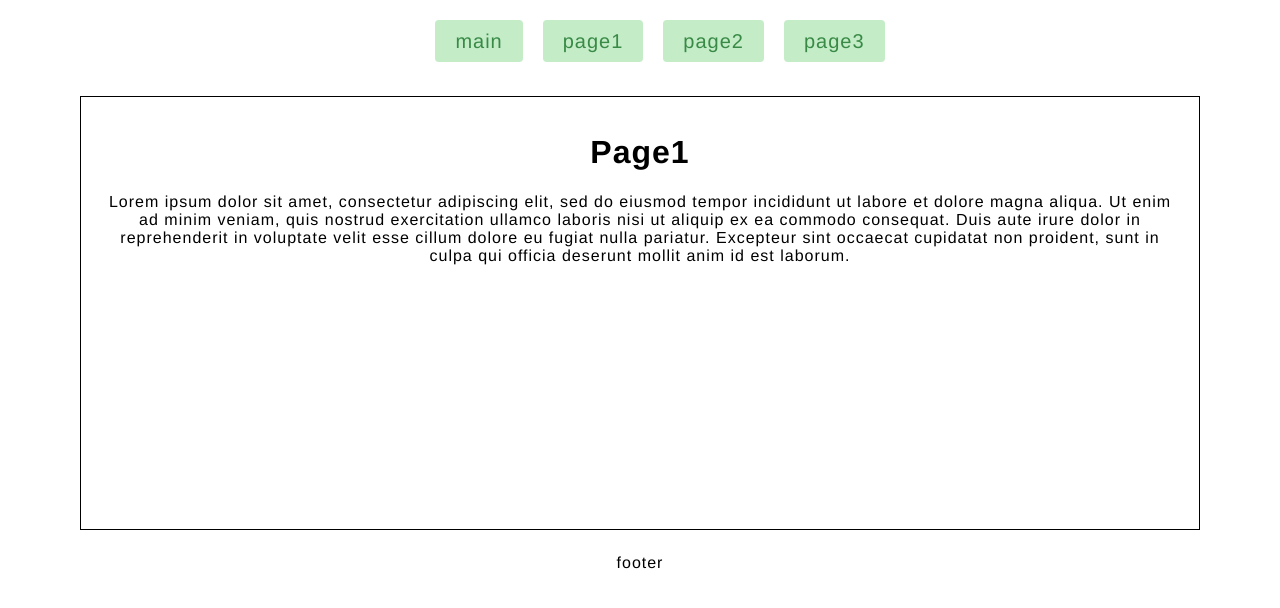
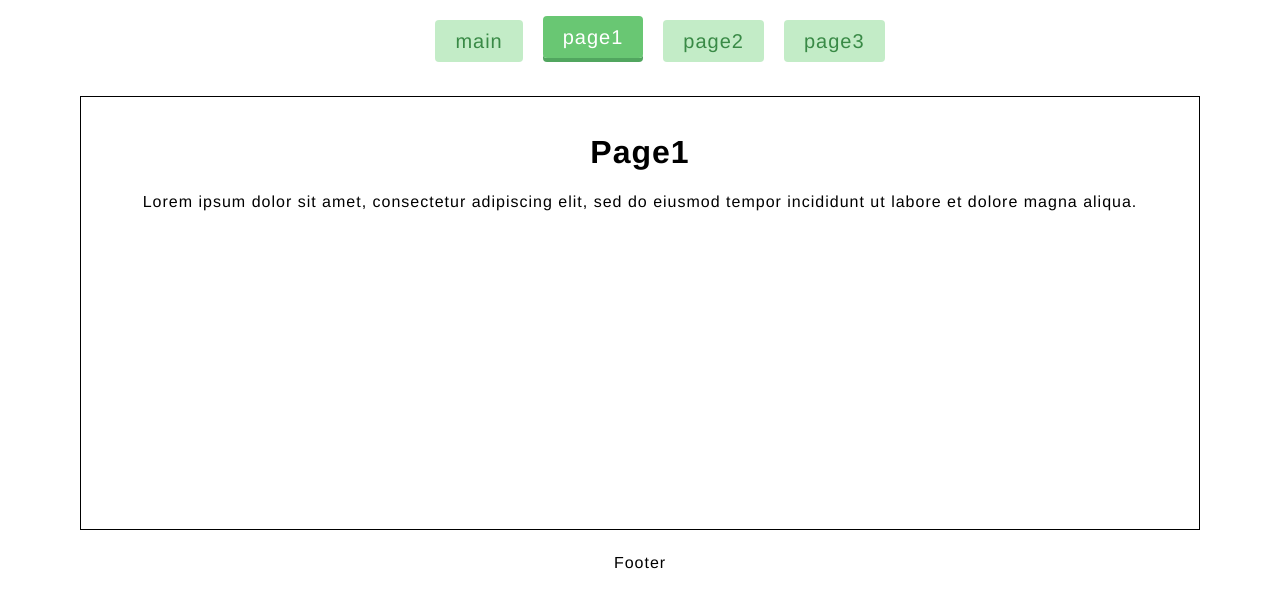
Before and after one commit to Pirantul/react-redux-test, a React (Create React App) app: page /page1 in a window 1280 px wide. Shown: the top 608 px of the page. Built offline with nearby package versions, Linux system fonts and the light colour scheme.

Commit message:
added useLocation

```diff
--- a/src/App.js
+++ b/src/App.js
@@ -1,25 +1,17 @@
 import React from 'react';
 import { BrowserRouter as Router, Route } from 'react-router-dom';
-import Header from './components/Header';
 import Main from './components/Main';
-import Page1 from './components/Page1';
-import Page2 from './components/Page2';
-import Page3 from './components/Page3';
+import Page from './components/Page';
+
 
 function App() {
-  const Footer = ({title}) => (<footer>{title}</footer>);
-  const footer="footer";
-
-
   return (
     <div className="App">
       <Router>
-        <Header />
         <Route exact path= '/'component={Main} />
-        <Route path= '/page1'component={Page1} />
-        <Route path= '/page2'component={Page2} />
-        <Route path= '/page3'component={Page3} />
-        <Footer title={footer}/>
+        <Route path= '/page1' render={() => <Page label="Page1" text="Lorem ipsum dolor sit amet, consectetur adipiscing elit, sed do eiusmod tempor incididunt ut labore et dolore magna aliqua." />} />
+        <Route path= '/page2' render={() => <Page label="Page2" text="Duis aute irure dolor in reprehenderit in voluptate velit esse cillum dolore eu fugiat nulla pariatur." />} />
+        <Route path= '/page3' render={() => <Page label="Page3" text="Excepteur sint occaecat cupidatat non proident, sunt in culpa qui officia deserunt mollit anim id est laborum." />} />
       </Router>
     </div>
   );
--- /dev/null
+++ b/src/components/Footer.js
@@ -0,0 +1,7 @@
+import React from 'react';
+
+function Footer() {
+    return <footer>Footer</footer>
+}
+
+export default Footer;
--- a/src/components/Header.js
+++ b/src/components/Header.js
@@ -1,15 +1,16 @@
-import React, {useState} from "react";
-import {Link} from 'react-router-dom'
+import React, {useEffect, useState} from "react";
+import {Link, useLocation} from 'react-router-dom';
 
 function Header() {
-    const [activeItem, setActiveItem] = useState('');
+    const [path, setPath] = useState('/');
+    const location = useLocation();
 
-    const handleClick = (event) => {
-        setActiveItem(event.target.id);
-    };
+    useEffect(() =>{
+        setPath(location.pathname.slice(1))
+    },[])
 
     const MenuItem = ({id, to,children}) => {
-        return <Link id={id} to={to} onClick={handleClick} className={id === activeItem ? 'active' : ''}>{children}</Link>
+        return <Link id={id} to={to} className={(path === '' && id === 'main') || id === path ? 'active' : ''}>{children}</Link>
     }
 
 
--- a/src/components/Main.js
+++ b/src/components/Main.js
@@ -1,9 +1,13 @@
 import React from 'react';
+import Header from './Header';
+import Footer from './Footer';
 
 function Main() {
-    return(
+    return(<>
+        <Header />
         <main>Main page</main>
-    )
+        <Footer />
+    </>)
 }
 
 export default Main;
--- /dev/null
+++ b/src/components/Page.js
@@ -0,0 +1,16 @@
+import React from 'react';
+import Header from './Header';
+import Footer from './Footer';
+
+function Page({label, text}) {
+    return(<>
+                <Header />
+                    <main>
+                        <h1>{label}</h1>
+                        <p>{text}</p>
+                    </main>
+                <Footer />
+            </>)
+}
+
+export default Page;
--- a/src/components/Page1.js
+++ /dev/null
@@ -1,21 +0,0 @@
-import React from 'react';
-
-function Page() {
-    return(
-        <main>
-            <h1>Page1</h1>
-            <p>
-            Lorem ipsum dolor sit amet, consectetur adipiscing elit,
-            sed do eiusmod tempor incididunt ut labore et dolore magna aliqua.
-            Ut enim ad minim veniam, quis nostrud exercitation ullamco laboris
-            nisi ut aliquip ex ea commodo consequat. Duis aute irure dolor in
-            reprehenderit in voluptate velit esse cillum dolore eu fugiat nulla
-            pariatur. Excepteur sint occaecat cupidatat non proident, sunt in
-            culpa qui officia deserunt mollit anim id est laborum.
-            </p>
-
-        </main>
-    )
-}
-
-export default Page;
--- a/src/components/Page2.js
+++ /dev/null
@@ -1,18 +0,0 @@
-import React from 'react';
-
-function Page() {
-    return(
-        <main>
-            <h1>Page2</h1>
-            <p>
-            nisi ut aliquip ex ea commodo consequat. Duis aute irure dolor in
-            reprehenderit in voluptate velit esse cillum dolore eu fugiat nulla
-            pariatur. Excepteur sint occaecat cupidatat non proident, sunt in
-            culpa qui officia deserunt mollit anim id est laborum.
-            </p>
-
-        </main>
-    )
-}
-
-export default Page;
--- a/src/components/Page3.js
+++ /dev/null
@@ -1,16 +0,0 @@
-import React from 'react';
-
-function Page() {
-    return(
-        <main>
-            <h1>Page3</h1>
-            <p>
-            Excepteur sint occaecat cupidatat non proident, sunt in
-            culpa qui officia deserunt mollit anim id est laborum.
-            </p>
-
-        </main>
-    )
-}
-
-export default Page;
```
